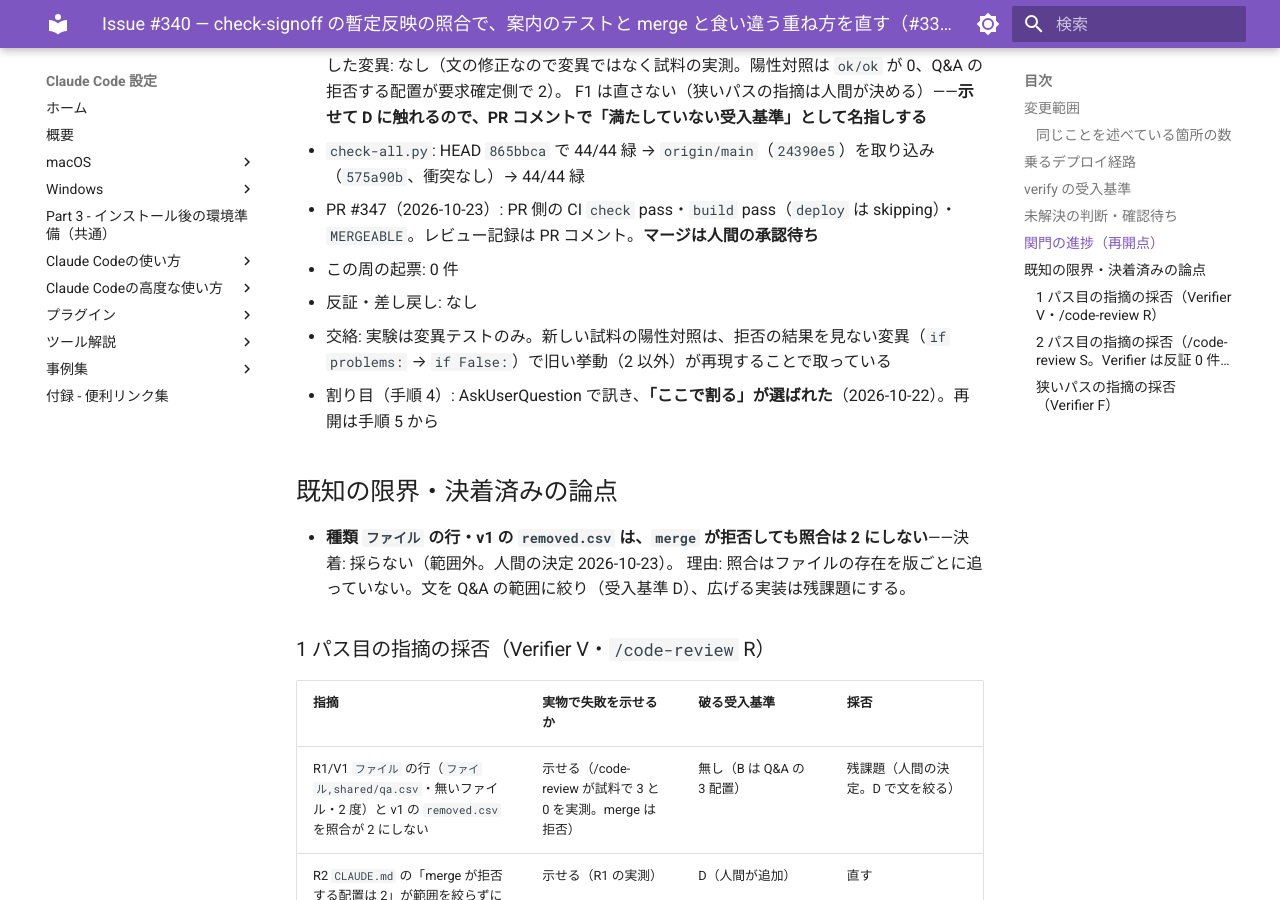
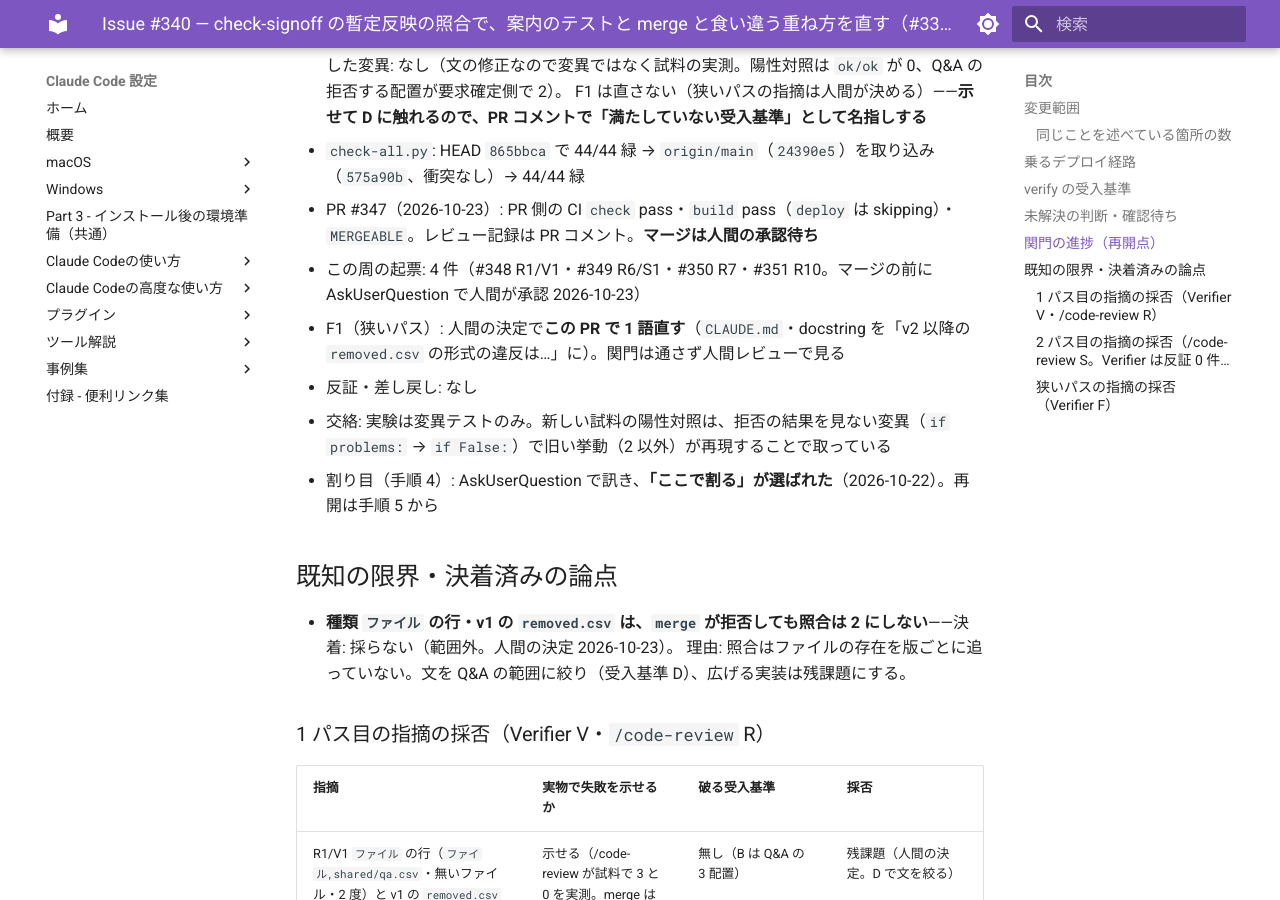
Before and after one commit to hdknr/claude-code-setup, an MkDocs documentation site: the page built from docs/plans/issue-340.md, in a window 1280 px wide and 900 px high, scrolled down 3798 px. Built offline with MkDocs 1.6.1 and Material for MkDocs 9.7.7, drawn with Linux system fonts in a browser that asks for light colours; some of the changed text lies outside the part shown.

Commit message:
fix(spec-loop): #340 の F1（形式の違反で 2 になるのは v2 以降の removed.csv）と起票 4 件を記録
Co-Authored-By: Claude Opus 5.5 <noreply@anthropic.com>

```diff
--- a/docs/plans/issue-340.md
+++ b/docs/plans/issue-340.md
@@ -80,7 +80,8 @@ C2 × merge-versions の利用者（`scaffold.py`・`diff-versions.py`・`check-
   F1 は直さない（狭いパスの指摘は人間が決める）——**示せて D に触れるので、PR コメントで「満たしていない受入基準」として名指しする**
 - `check-all.py`: HEAD `865bbca` で 44/44 緑 → `origin/main`（`24390e5`）を取り込み（`575a90b`、衝突なし）→ 44/44 緑
 - PR #347（2026-10-23）: PR 側の CI `check` pass・`build` pass（`deploy` は skipping）・`MERGEABLE`。レビュー記録は PR コメント。**マージは人間の承認待ち**
-- この周の起票: 0 件
+- この周の起票: 4 件（#348 R1/V1・#349 R6/S1・#350 R7・#351 R10。マージの前に AskUserQuestion で人間が承認 2026-10-23）
+- F1（狭いパス）: 人間の決定で**この PR で 1 語直す**（`CLAUDE.md`・docstring を「v2 以降の `removed.csv` の形式の違反は…」に）。関門は通さず人間レビューで見る
 - 反証・差し戻し: なし
 - 交絡: 実験は変異テストのみ。新しい試料の陽性対照は、拒否の結果を見ない変異（`if problems:` → `if False:`）で旧い挙動（2 以外）が再現することで取っている
 - 割り目（手順 4）: AskUserQuestion で訊き、**「ここで割る」が選ばれた**（2026-10-22）。再開は手順 5 から
@@ -122,4 +123,4 @@ C2 × merge-versions の利用者（`scaffold.py`・`diff-versions.py`・`check-
 
 | 指摘 | 実物で失敗を示せるか | 破る受入基準 | 採否 |
 | --- | --- | --- | --- |
-| F1 `CLAUDE.md` と docstring の「`removed.csv` の形式の違反は種類によらず 2」は v1 の `removed.csv` に当てはまらない（v1 は読まないので形式の違反でも 0） | 示せる（Verifier が v1 に見出し違反・理由が空を置いて両タグとも 0 を実測。`removed_scope` は v2 から: check-signoff.py:122-123） | D（文の範囲が実装と完全には一致しない。「v1 は 2 にしない」の直後なので v2 以降と読めば成り立つ曖昧さ） | 人間が決める |
+| F1 `CLAUDE.md` と docstring の「`removed.csv` の形式の違反は種類によらず 2」は v1 の `removed.csv` に当てはまらない（v1 は読まないので形式の違反でも 0） | 示せる（Verifier が v1 に見出し違反・理由が空を置いて両タグとも 0 を実測。`removed_scope` は v2 から: check-signoff.py:122-123） | D（文の範囲が実装と完全には一致しない。「v1 は 2 にしない」の直後なので v2 以降と読めば成り立つ曖昧さ） | 人間が決める → この PR で直す（2026-10-23） |
```
Also changed, not shown: CLAUDE.md (+1 -1 lines), 1 other file.
